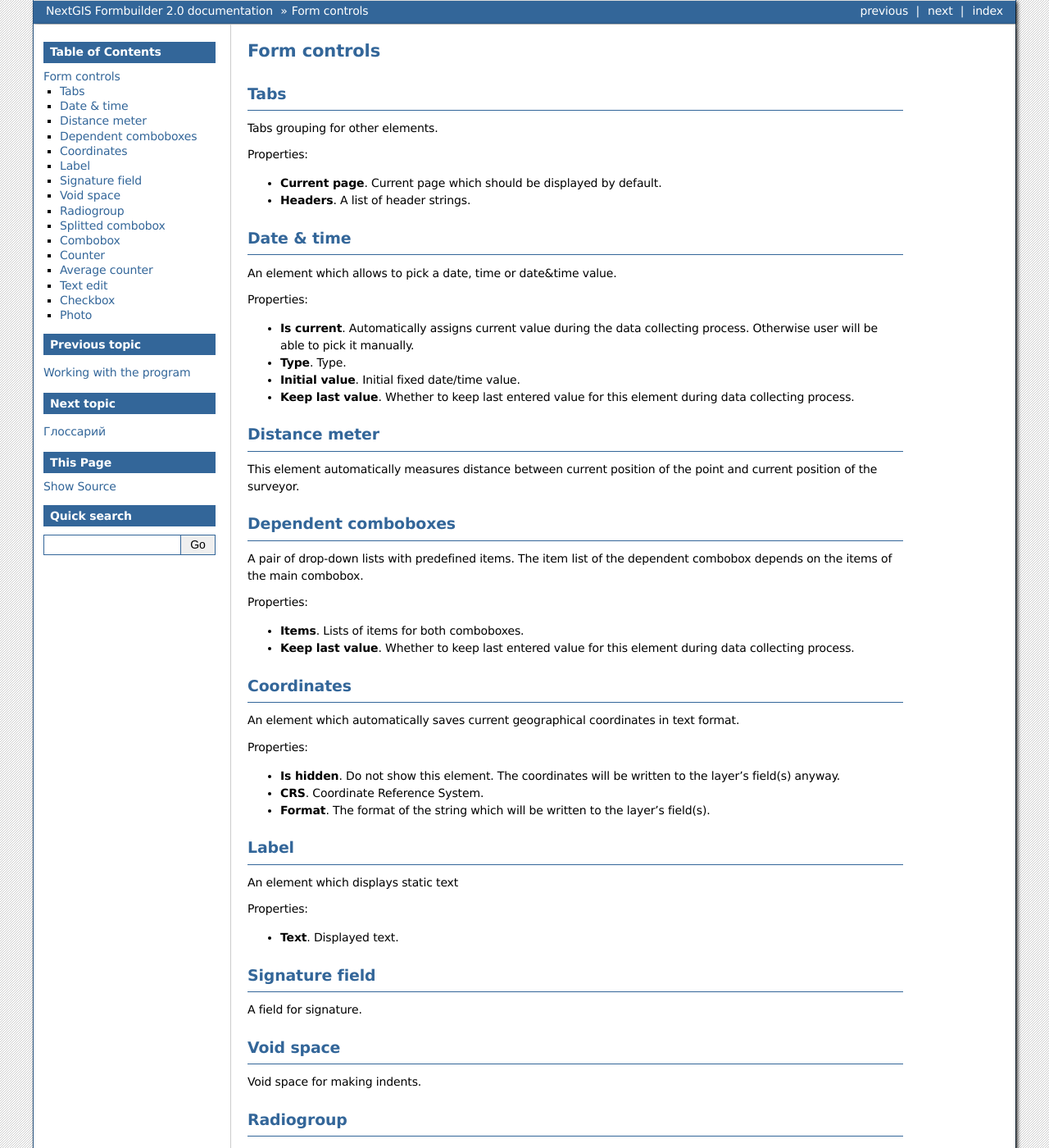
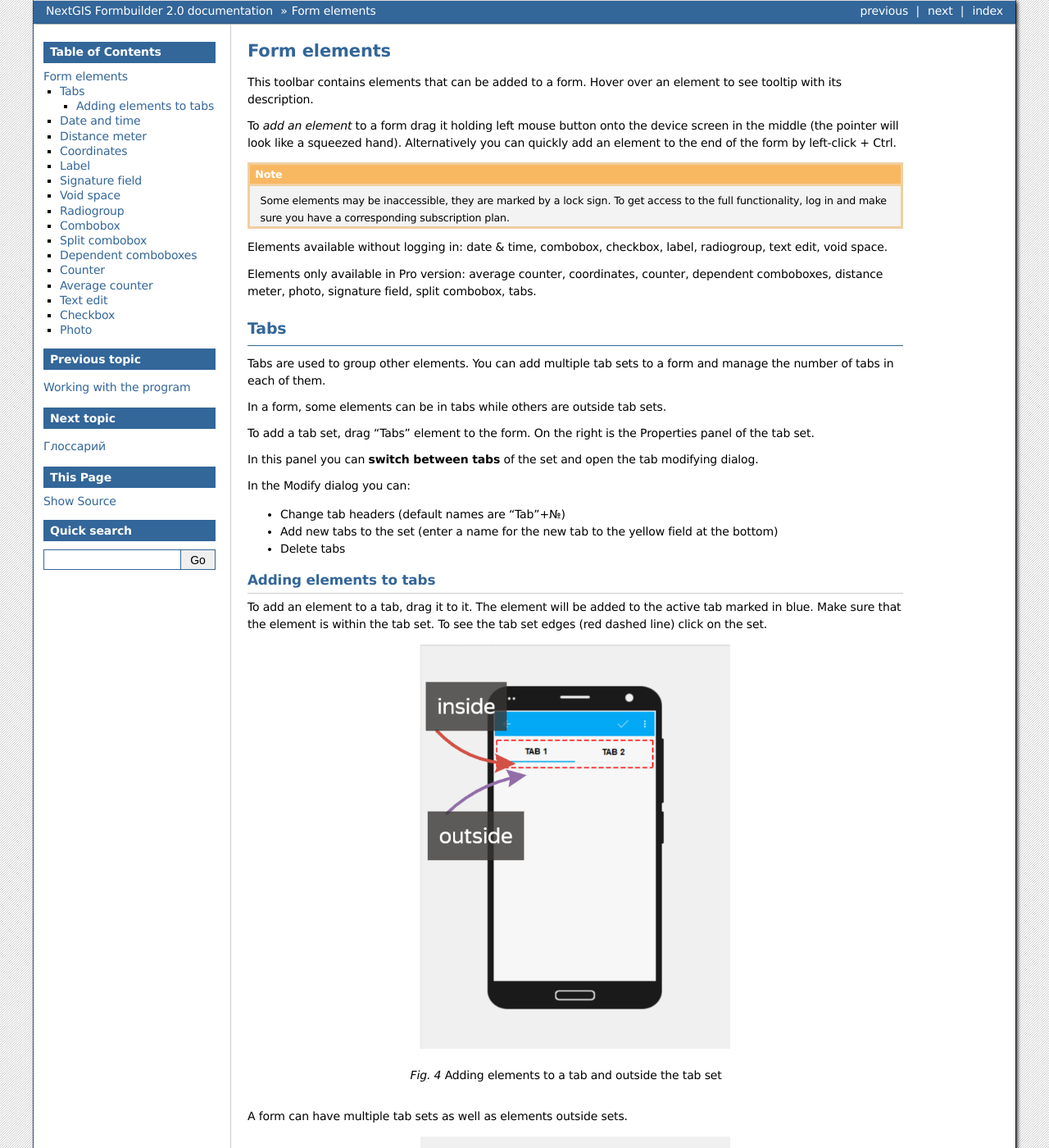
Before and after one commit to nextgis/docs_formbuilder, a Sphinx documentation site: the page built from source/controls.rst, in a window 1280 px wide and 1400 px high. Shown: the whole window at 82% size. Built offline with Sphinx 7.4.7, drawn with Linux system fonts in a browser that asks for light colours; formulas are drawn with MathJax 3; some of the changed text lies outside the part shown.

Commit message:
Update controls.rst
New description of Form elements, some screenshots

```diff
--- a/source/controls.rst
+++ b/source/controls.rst
@@ -1,110 +1,245 @@
-.. sectionauthor:: Mikhail Gusev <mikhail.gusev@nextgis.ru>
+.. sectionauthor:: Mikhail Gusev <mikhail.gusev@nextgis.ru>, Yulia Grigorenko <grigorenko.j@gmail.com>
 
 .. _ngfb_controls:
 
-Form controls
+Form elements
 ==============
+
+This toolbar contains elements that can be added to a form. Hover over an element to see tooltip with its description.
+
+
+
+To *add an element* to a form drag it holding left mouse button onto the device screen in the middle (the pointer will look like a squeezed hand). Alternatively you can quickly add an element to the end of the form by left-click + Ctrl.
+
+.. note::
+    Some elements may be inaccessible, they are marked by a lock sign. To get access to the full functionality, log in and make sure you have a corresponding subscription plan.
+
+Elements available without logging in: date & time, combobox, checkbox, label, radiogroup, text edit, void space.
+
+Elements only available in Pro version: average counter, coordinates, counter, dependent comboboxes, distance meter, photo, signature field, split combobox, tabs.
+
+
+.. _ngfb_controls_tabs:
 
 Tabs
 -------
 
-Tabs grouping for other elements.
+Tabs are used to group other elements. You can add multiple tab sets to a form and manage the number of tabs in each of them.
+
+In a form, some elements can be in tabs while others are outside tab sets.
+
+To add a tab set, drag "Tabs" element to the form. On the right is the Properties panel of the tab set.
+
+In this panel you can **switch between tabs** of the set and open the tab modifying dialog.
+
+
+
+In the Modify dialog you can:
+
+* Change tab headers (default names are "Tab"+№)
+* Add new tabs to the set (enter a name for the new tab to the yellow field at the bottom)
+* Delete tabs
+
+.. _ngfb_controls_add_to_tab:
+
+Adding elements to tabs
+~~~~~~~~~~~~~~~~~~~~~~~~~~~~~~~~~
+
+To add an element to a tab, drag it to it. The element will be added to the active tab marked in blue. Make sure that the element is within the tab set. To see the tab set edges (red dashed line) click on the set.
+
+.. figure:: _static/fb_folders_insideout_en.png
+   :name: fb_folders_insideout_pic
+   :align: center
+   :width: 10cm
+
+   Adding elements to a tab and outside the tab set
+
+A form can have multiple tab sets as well as elements outside sets.
+
+.. figure:: _static/fb_folders_example_en.png
+   :name: fb_folders_example_pic
+   :align: center
+   :width: 10cm
+
+   Possible placement of elements and tabs.
+
+Elements placed in the tab that is not currently active are hidden. To edit them, switch to that tab using Properties panel.
+
+If a tab set is deleted, all elements of each tab will also be deleted. To avoid accidental deleting, a confirmation dialog will appear.
+
+.. figure:: _static/fb_folders_del_confirm_en.png
+   :name: fb_folders_del_confirm_pic
+   :align: center
+   :width: 10cm
+   :alt: Confirmation dialog for tab deleting
+
+   Confirmation dialog for deleting a tab set
+
+.. _ngfb_controls_datetime:
+
+Date and time
+------------
+
+This elements allows to enter date, time or date+time.
 
 Properties:
 
-* **Current page**. Current page which should be displayed by default.
-* **Headers**. A list of header strings.
+* **Keep last value**. The default value will be the last entered.
+* **Initial value**. You can set a default value so that collector changes it only if necessary.
+* **Current**. If checked, the element will automatically save the date and time of data collection. If unchecked, collector enters date and time manually.
+* **Type**. Date; time; or date + time.
 
-Date & time
-------------
 
-An element which allows to pick a date, time or date&time value.
 
-Properties:
-
-* **Is current**. Automatically assigns current value during the data collecting process. Otherwise user will be able to pick it manually.
-* **Type**. Type.
-* **Initial value**. Initial fixed date/time value.
-* **Keep last value**. Whether to keep last entered value for this element during data collecting process.
+.. _ngfb_controls_distance:
 
 Distance meter
 ---------
 
-This element automatically measures distance between current position of the point and current position of the surveyor.
+This element automatically measures distance between data collector and the entered point.
+
+
+
+.. _ngfb_controls_coordinates:
+
+Coordinates
+----------
+
+This element automatically saves current position of the data collector in string format.
+
+Contains two fields: latitude and longitude.
+
+Properties:
+
+* **Fields** can be interchanged. Choose the field number from the dropdown menu.
+* **Hide**. The element will not be visible in the form, but the coordinates will be saved anyway.
+
+* **CRS**. Displays Coordinate reference system used for data collection (ESPG:4326).
+* **Format**. Displays coordinate format (decimal degrees).
+
+.. _ngfb_controls_label:
+
+Label
+-------
+
+This element allows adding text labels to the form.
+
+Properties:
+
+* **Text**. Edit the text visible in the form.
+
+.. _ngfb_controls_sign:
+
+Signature field
+-------
+
+Field for a signature
+
+.. _ngfb_controls_void:
+
+Void space
+------
+
+An empty field to create spaces between elements.
+
+.. figure:: _static/fb_with_voids_en.png
+   :name: fb_with_voids_pic
+   :align: center
+   :width: 10cm
+
+   Form with void spaces
+
+.. _ngfb_controls_radio:
+
+Radiogroup
+-----------
+
+A list of predetermined values (data collector chooses only one item from the list).
+
+Properties:
+
+* **Keep last value**. The default value will be the last entered.
+* **Items**. Press **Modify** to edit the list (it must contain at least two items).
+* **Field**. Select the layer field to store the data from this element.
+
+
+
+
+Modifying radiogroup allows to make following changes:
+
+* Add new item (enter it into the yellow row with "*" for number and press Enter or "+" button on the right)
+* Clear list of items
+* Load items from .csv file
+* Add items from the last row - saves value entered in the yellow field and creates a new empty row for value entering
+* Remove selected row
+* Set as default value
+
+To load a list from a file, press |button_load_csv| button with green mark above the table. Keep in mind that the current items will be cleared and replaced with items from the CSV file, a warning will appear before loading.
+
+Select CSV file with the list on your device. The list must contain 2 to 16 rows.
+
+In the next dialog select the columns for the value and the corresponding display text. A list form from these two columns will appear in the table. Save the list by pressing **Ok**. It will appear in the form.
+
+
+
+To clear the list and enter new items manually, press |button_clear_csv| button with red broom on it above the table.
+
+.. |button_load_csv| image:: _static/button_load_csv.png
+.. |button_clear_csv| image:: _static/button_clear_csv.png
+
+
+.. _ngfb_controls_combobox:
+
+Combobox
+------
+
+A dropdown menu to select one value from a predetermined list.
+
+Properties:
+
+* **Input with search**. User can start typing to find available items.
+* **Keep last value**. The default value will be the last entered.
+* **Items**. Here you can edit the list of possible values.
+* **Field**. Select the layer field to store the data from this element.
+* **Custom items**. Data collector can enter new items to the list.
+
+
+
+.. _ngfb_controls_split_cb:
+
+Split combobox
+----------------
+
+Dropdown list with predetermined items split into two parts. For instance, showing a place name in two different languages.
+
+Properties:
+
+* **Caption (left)**. Text displayed above the left list.
+* **Caption (right)**. Text displayed above the right list.
+* **Keep last value**. The default value will be the last entered.
+* **Items**. Press **Modify** to edit the list.
+
+
+
+.. _ngfb_controls_dependet_cb:
 
 Dependent comboboxes
 ----------------
 
-A pair of drop-down lists with predefined items. The item list of the dependent combobox depends on the items of the main combobox.
+A pair of drop-down lists with predefined items.  The item list of the dependent combobox (bottom) depends on the items of the main combobox (top).
+
+**Example:**
+
+* Main list - a list of regions (1. Centre-Val de Loire; 2.  Grand Est)
+* Dependent list - departments of the regions (1.1. Eure-et-Loir, 1.2. Indre; 2.1. Ardennes, 2.2. Marne)
 
 Properties:
 
-* **Items**. Lists of items for both comboboxes.
-* **Keep last value**. Whether to keep last entered value for this element during data collecting process.
+* **Items**. Here you can edit the list of possible values.
+* **Keep last value**. The default value will be the last entered.
 
-Coordinates
-----------
 
-An element which automatically saves current geographical coordinates in text format.
-
-Properties:
-
-* **Is hidden**. Do not show this element. The coordinates will be written to the layer's field(s) anyway.
-* **CRS**. Coordinate Reference System.
-* **Format**. The format of the string which will be written to the layer's field(s).
-
-Label
--------
-
-An element which displays static text
-
-Properties:
-
-* **Text**. Displayed text.
-
-Signature field
--------
-
-A field for signature.
-
-Void space
-------
-
-Void space for making indents.
-
-Radiogroup
------------
-
-A list with predefined items which allows the selection of only one value.
-
-Properties:
-
-* **Keep last value**. Whether to keep last entered value for this element during data collecting process.
-* **Items**. A list of items (must have at least two items).
-
-Splitted combobox
-----------------
-
-A drop-down list with predefined items splitted by two parts. Each item has an inner value for saving and a pair of displayed values. E.g. the collector will be able to see the same item but in different languages.
-
-Properties:
-
-* **Caption (left)**. Static text which will be placed above this element (at left).
-* **Caption (right)**. Static text which will be placed above this element (at right).
-* **Items**. A list of items.
-* **Keep last value**. Whether to keep last entered value for this element during data collecting process.
-
-Combobox
-------
-
-A drop-down list with predefined items which allows the selection of only one value.
-
-Properties:
-
-* **Items**. A list of items.
-* **Keep last value**. Whether to keep last entered value for this element during data collecting process.
-* **Own items**. User can add own items to this combobox.
-* **Input with search**. Whether to show or not corresponding items during typing in this combobox.
+.. _ngfb_controls_counter:
 
 Counter
 -------
@@ -113,35 +248,50 @@ An element which automatically adds values based on some predefined format.
 
 Properties:
 
-* **Increment**. The value which is added to the current counter's value each time user collects data about an object.
-* **Initial value**. Initial value from which incrementing starts.
-* **Prefix**. A text which is added before the counter's value. If this text is not void the counter writes its value as a string.
-* **Suffix**. A text which is added after the counter's value. If this text is not void the counter writes its value as a string.
-* **Prefix from list**. Prefix from list.
-* **Suffix from list**. Suffix from list.
+* **Increment**. The value which is added to the current counter’s value each time user collects data about an object. Integer, 1 to 999999999.
+* **Initial value**. Initial value from which the counter starts. Integer, 0 to 999999999.
+* **Field**. Select the layer field to store the data from this element.
+* **Prefix**. Text added before the counter’s value. If this text is not void the counter writes its value as a string. If it is void, the field type can be modified. You can enter the value manually or use **Prefix from list** and add a predetermined list to select a prefixe from.
+* **Suffix**. A text which is added after the counter’s value. If this text is not void the counter writes its value as a string. If it is void, the field type can be modified. You can also use **Suffix from list**.
+
+To create a list of prefixes or suffixes, in the top panel open the Edit menu and select "Edit prefixes". Each column is a separate list.
+
+
+
+.. _ngfb_controls_average:
 
 Average counter
----------------
+----------------
 
-An element which counts an average value from some amount of entered values.
+An element which calculates the average value from some amount of entered values. Includes an interactive **Count** button.
 
 Properties:
 
-* **Number of values**. How many values a collector can enter to count an average value.
+* **Number of values**. How many values data collector should enter to calculate an average value.
+* **Field**. Select the layer field to store the data from this element.
+
+
+
+.. _ngfb_controls_text:
 
 Text edit
----------
+--------------
 
 An element for editing simple text or numbers.
 
 Properties:
 
-* **Initial text**. Initial text.
-* **Keep last value**. Whether to keep last entered value for this element during data collecting process.
-* **Max. lines count**. Maximum number of lines for this text edit.
-* **NextGIS ID login**. The value in this text edit will be replaced with user's NextGIS ID login.
-* **NextGIS Web login**. The value in this text edit will be replaced with user's login if the connection with NextGIS Web is established during the data collecting process.
-* **Only numbers**. This element can accept only numbers.
+* **Initial text**. The text displayed in the field by default.
+* **Keep last value**. The default value will be the last entered.
+* **Max. lines count**. Maximum number of lines for this text edit field. Integer, 1 to 256.
+* **NextGIS ID login**. This field will automatically store NextGIS ID used by the data collector to log in. If you select this option, other properties except field selection are unavailable.
+* **NextGIS Web login**. This field will automatically store NextGIS Web login used by the data collector to log in. If you select this option, other properties except field selection are unavailable.
+* **Field**. Select the layer field to store the data from this element.
+* **Only numbers**. If checked, this element can only accept numbers.
+
+
+
+.. _ngfb_controls_checkbox:
 
 Checkbox
 ------
@@ -150,16 +300,20 @@ An element which allows user to pick from two values: true or false.
 
 Properties:
 
-* **Initial value**. Initial value.
-* **Keep last value**. Whether to keep last entered value for this element during data collecting process.
-* **Text**. Displayed text
+* **Keep last value**. The default value will be the last entered.
+* **Initial value**. If this property is checked, the default value of the checkbox is "true".
+* **Text**. Display text.
+
+
+
+.. _ngfb_controls_photo:
 
 Photo
------
+----
 
-An element which allows to take photos with embedded camera or to add them from the gallery.
+An element which allows to take photos with the camera of the device or to add them from the gallery.
 
 Properties:
 
-* **Max. photo count**. Maximum number of photos.
+* **Max. photo count**. Maximum number of photos. Integer, 1 to 20.
 * **Comment**. Comment under photo(s).
```
